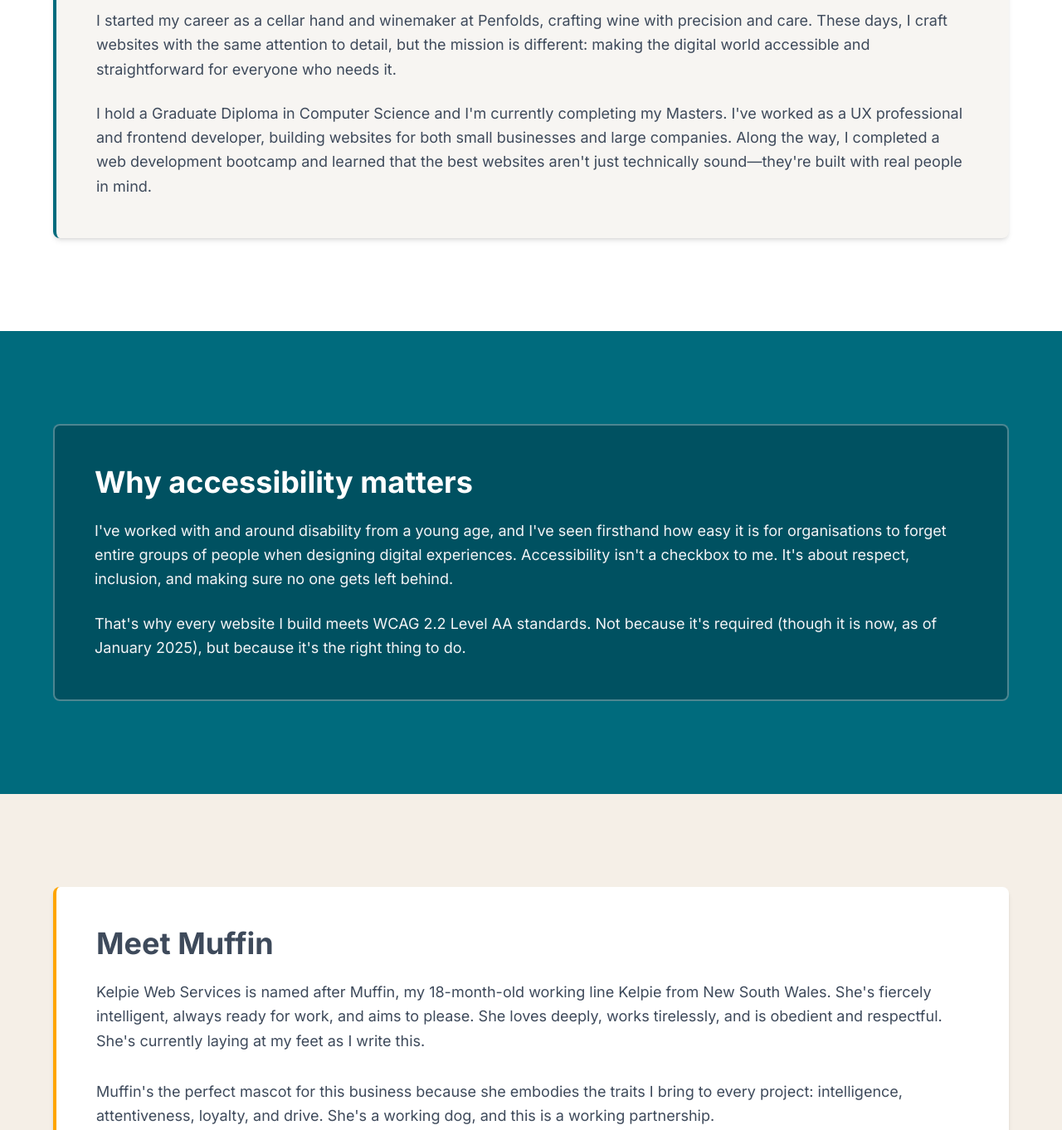
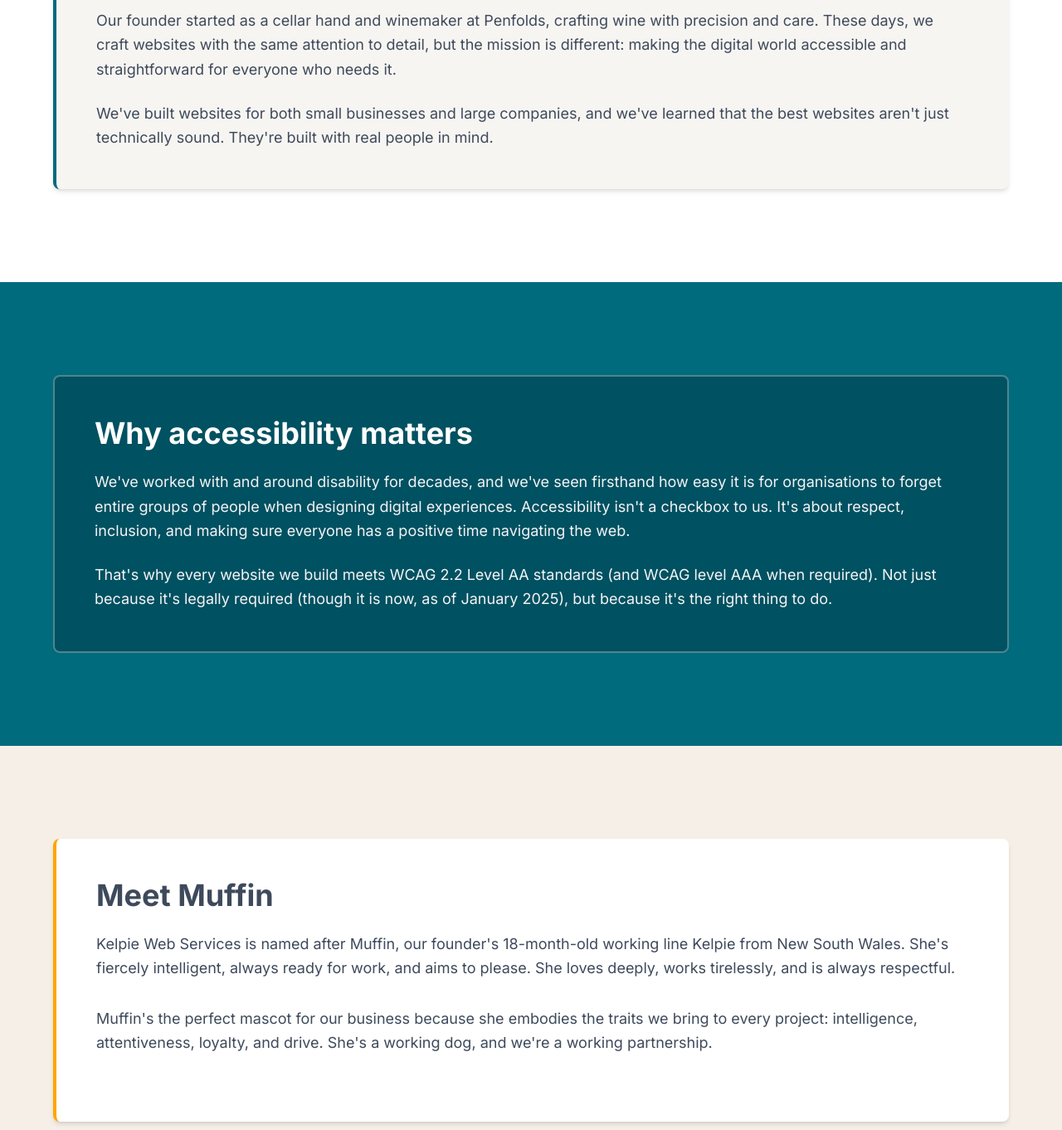
Before and after one commit to SkiltonJ/KelpieWebServices, a website: page pages/about.html in a window 1280 px wide. Shown: the part 520-1882 px from the top of the page at 83% size. Drawn offline with Linux system fonts and the light colour scheme.

Commit message:
Update About copy

```diff
--- a/pages/about.html
+++ b/pages/about.html
@@ -93,16 +93,14 @@
           <h2 class="text-3xl lg:text-4xl font-bold text-slate mb-6">From Penfolds to pixels</h2>
 
           <p class="text-lg text-slate leading-relaxed mb-6">
-            I started my career as a cellar hand and winemaker at Penfolds, crafting wine with precision and care. These
-            days, I craft websites with the same attention to detail, but the mission is different: making the digital
+            Our founder started as a cellar hand and winemaker at Penfolds, crafting wine with precision and care. These
+            days, we craft websites with the same attention to detail, but the mission is different: making the digital
             world accessible and straightforward for everyone who needs it.
           </p>
 
           <p class="text-lg text-slate leading-relaxed">
-            I hold a Graduate Diploma in Computer Science and I'm currently completing my Masters. I've worked as a UX
-            professional and frontend developer, building websites for both small businesses and large companies. Along
-            the way, I completed a web development bootcamp and learned that the best websites aren't just technically
-            sound—they're built with real people in mind.
+            We've built websites for both small businesses and large companies, and we've learned that the best websites
+            aren't just technically sound. They're built with real people in mind.
           </p>
         </div>
     </section>
@@ -114,14 +112,17 @@
           <h2 class="text-3xl lg:text-4xl font-bold text-white mb-6">Why accessibility matters</h2>
 
           <p class="text-lg text-gray-100 leading-relaxed mb-6">
-            I've worked with and around disability from a young age, and I've seen firsthand how easy it is for
+            We've worked with and around disability for decades, and we've seen firsthand how easy it is for
             organisations to forget entire groups of people when designing digital experiences. Accessibility isn't a
-            checkbox to me. It's about respect, inclusion, and making sure no one gets left behind.
+            checkbox to us. It's about respect, inclusion, and making sure everyone has a positive time navigating the
+            web.
+
           </p>
 
           <p class="text-lg text-gray-100 leading-relaxed">
-            That's why every website I build meets WCAG 2.2 Level AA standards. Not because it's required (though it is
-            now, as of January 2025), but because it's the right thing to do.
+            That's why every website we build meets WCAG 2.2 Level AA standards (and WCAG level AAA when required). Not
+            just because it's legally required (though it is now, as of January 2025), but because it's the right thing
+            to do.
           </p>
         </div>
     </section>
@@ -133,14 +134,14 @@
           <h2 class="text-3xl lg:text-4xl font-bold text-slate mb-6">Meet Muffin</h2>
 
           <p class="text-lg text-slate leading-relaxed mb-8">
-            Kelpie Web Services is named after Muffin, my 18-month-old working line Kelpie from New South Wales. She's
-            fiercely intelligent, always ready for work, and aims to please. She loves deeply, works tirelessly, and is
-            obedient and respectful. She's currently laying at my feet as I write this.
+            Kelpie Web Services is named after Muffin, our founder's 18-month-old working line Kelpie from New South
+            Wales. She's fiercely intelligent, always ready for work, and aims to please. She loves deeply, works
+            tirelessly, and is always respectful.
           </p>
 
           <p class="text-lg text-slate leading-relaxed mb-8">
-            Muffin's the perfect mascot for this business because she embodies the traits I bring to every project:
-            intelligence, attentiveness, loyalty, and drive. She's a working dog, and this is a working partnership.
+            Muffin's the perfect mascot for our business because she embodies the traits we bring to every project:
+            intelligence, attentiveness, loyalty, and drive. She's a working dog, and we're a working partnership.
           </p>
 
           <!-- Placeholder for Muffin's photo -->
@@ -157,21 +158,21 @@
     <section class="py-20 lg:py-28 bg-white">
       <div class="max-w-7xl mx-auto px-6 lg:px-8">
         <div class="max-w-6xl mx-auto bg-off-white rounded-lg shadow-md p-8 lg:p-12 border-l-4 border-deep-teal">
-          <h2 class="text-3xl lg:text-4xl font-bold text-slate mb-6">Why I started this</h2>
+          <h2 class="text-3xl lg:text-4xl font-bold text-slate mb-6">Why we started this</h2>
 
           <p class="text-lg text-slate leading-relaxed mb-6">
-            I started Kelpie Web Services because I believe accessible websites shouldn't be an afterthought. They
+            We started Kelpie Web Services because we believe accessible websites shouldn't be an afterthought. They
             should be the foundation.
           </p>
 
           <p class="text-lg text-slate leading-relaxed mb-6">
-            Too many South Australians are locked out of essential government services simply because websites aren't
+            Many South Australians are locked out of essential government services simply because websites aren't
             built with accessibility in mind. People using screen readers, people with low vision, people with cognitive
             disabilities. We all deserve the same seamless digital experience.
           </p>
 
           <p class="text-lg text-slate leading-relaxed mb-6">
-            I saw an opportunity to build websites that genuinely work for everyone and to deliver them in weeks, not
+            We saw an opportunity to build websites that genuinely work for everyone and to deliver them in weeks, not
             months. To make WCAG compliance the foundation, not an afterthought.
           </p>
 
@@ -192,8 +193,8 @@
             <div>
               <h3 class="text-2xl font-bold text-white mb-3">Accessibility</h3>
               <p class="text-lg text-gray-100 leading-relaxed">
-                Every website I build is WCAG 2.2 Level AA compliant. I maintain a checklist of disabilities and
-                accessibility considerations to make sure I'm designing for everyone, not just the majority.
+                Every website we build is WCAG 2.2 Level AA compliant. We maintain a checklist of disabilities and
+                accessibility considerations to make sure we're designing for everyone, not just the majority.
               </p>
             </div>
 
@@ -208,8 +209,8 @@
             <div>
               <h3 class="text-2xl font-bold text-white mb-3">Reliability</h3>
               <p class="text-lg text-gray-100 leading-relaxed">
-                I deliver on time and on budget. If something changes, you'll know immediately. I respect your time and
-                your schedule.
+                We deliver on time and on budget. If something changes, you'll know immediately. We respect your time
+                and your schedule.
               </p>
             </div>
           </div>
@@ -236,8 +237,8 @@
           <h2 class="text-3xl lg:text-4xl font-bold text-slate mb-6">Looking ahead</h2>
 
           <p class="text-lg text-slate leading-relaxed">
-            In the future, I'd love to build a team that reflects the inclusive values I design for. Teaching web
-            development to people with disabilities and creating meaningful employment opportunities would be the
+            In the future, we'd love to build a team that reflects the inclusive values we design for. Teaching web
+            development to people with disabilities and creating meaningful employment opportunities is the
             ultimate goal. But first things first: let's build some great websites.
           </p>
         </div>
```
